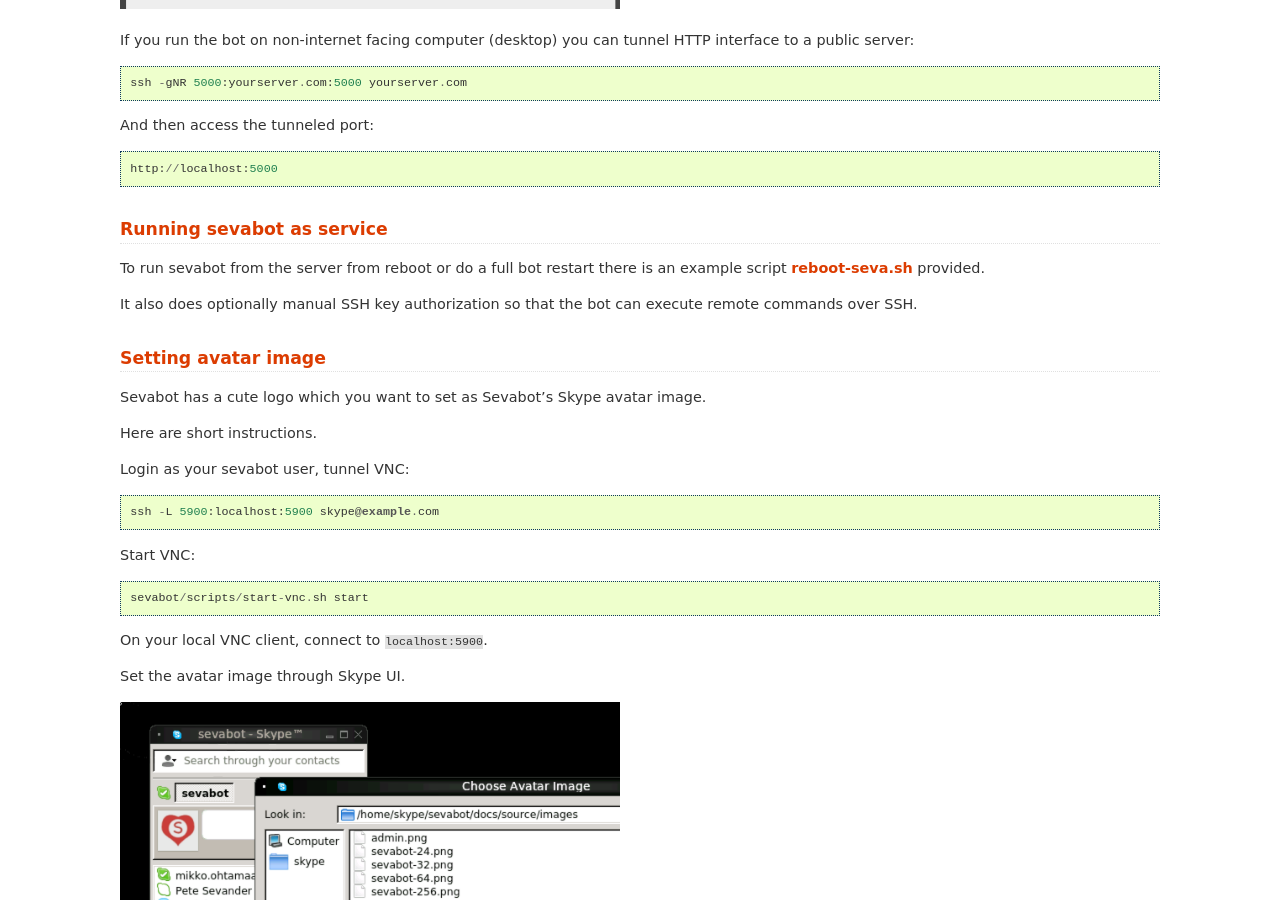
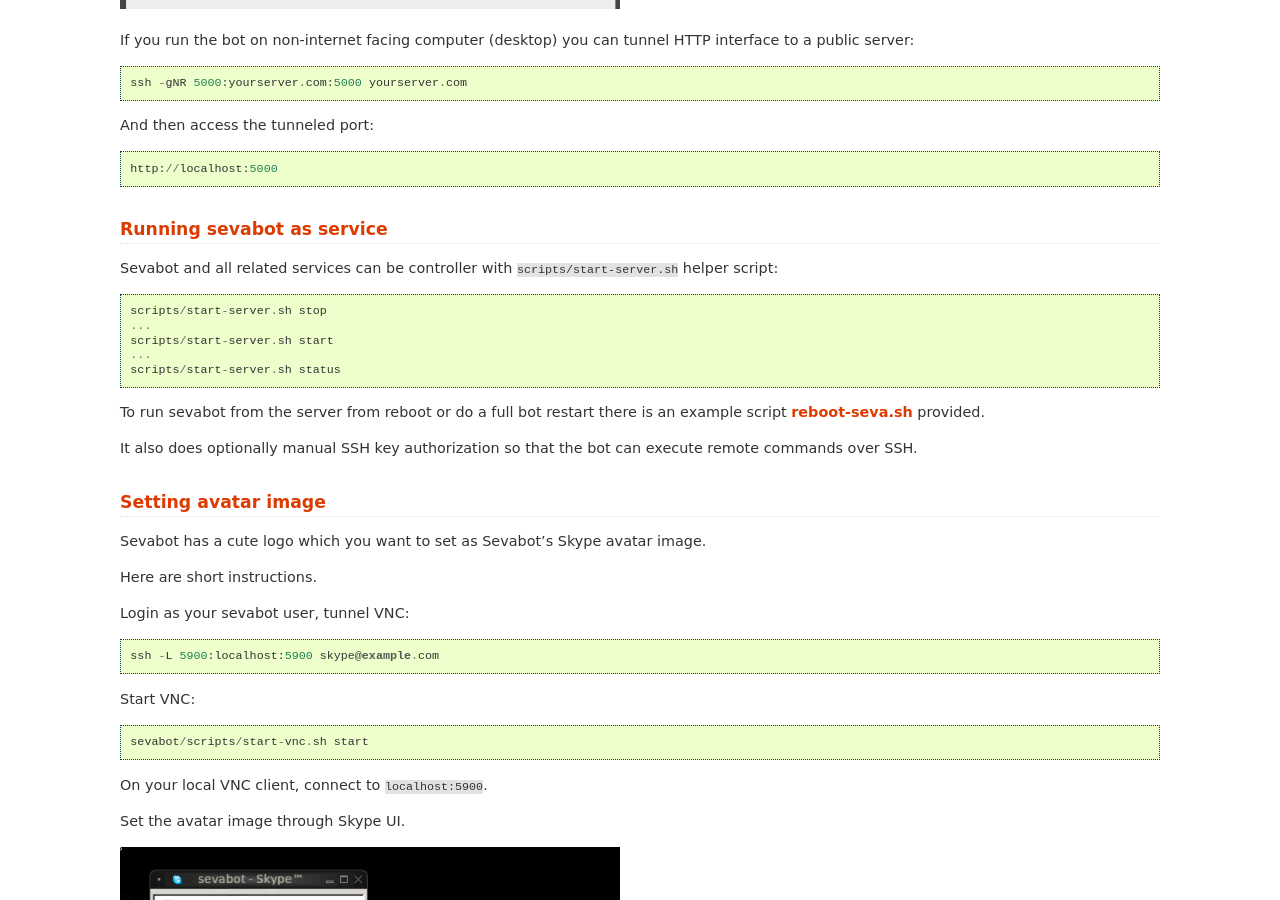
Before and after one commit to opensourcehacker/sevabot, a Sphinx documentation site: the page built from docs/source/ubuntu.rst, in a window 1280 px wide and 900 px high, scrolled down 3976 px. Built offline with Sphinx 7.4.7, drawn with Linux system fonts in a browser that asks for light colours; some of the changed text lies outside the part shown.

```diff
--- a/docs/source/ubuntu.rst
+++ b/docs/source/ubuntu.rst
@@ -47,7 +47,7 @@
 
     sevabot/scripts/start-server.sh start
 
-Start vnc server::
+Start VNC server::
 
     sevabot/scripts/start-vcn.sh start
 
@@ -167,6 +167,17 @@
 Running sevabot as service
 ====================================
 
+Sevabot and all related services can be controller with ``scripts/start-server.sh``
+helper script::
+
+    scripts/start-server.sh stop
+    ...
+    scripts/start-server.sh start
+    ...
+    scripts/start-server.sh status
+
+
+
 To run sevabot from the server from reboot or do a full bot
 restart there is an example script `reboot-seva.sh <https://github.com/opensourcehacker/sevabot/blob/master/scripts/reboot-seva.sh>`_ provided.
 
```
Also changed, not shown: 1 other file.
